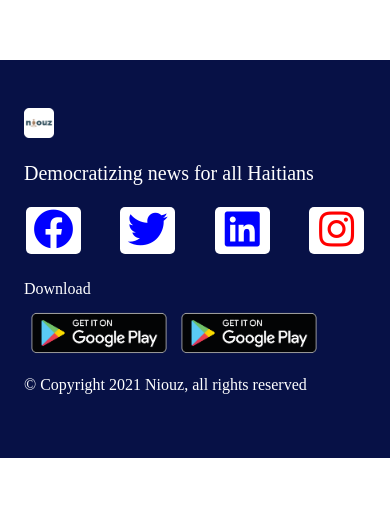
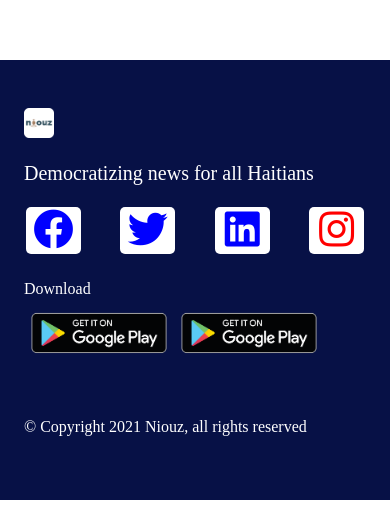
Before and after one commit to Niouz/testinglandingpage, a Next.js app: page / in a window 390 px wide. Shown: the part 330-844 px from the top of the page. Built offline with nearby package versions, Linux system fonts and the light colour scheme.

Commit message:
Add files via upload

```diff
--- a/styles/Footer.module.css
+++ b/styles/Footer.module.css
@@ -61,7 +61,7 @@
     }
 
     .download div {
-        margin: -3.5rem 0rem;
+        margin: -3.5rem 0rem -1.5rem;
         display: flex;
     }
 
@@ -72,7 +72,7 @@
 
     .copyright {
         /* font-size: 15px; */
-        /* margin-top: -10px; */
+        margin-top: 10px;
     }
 
 }
```
